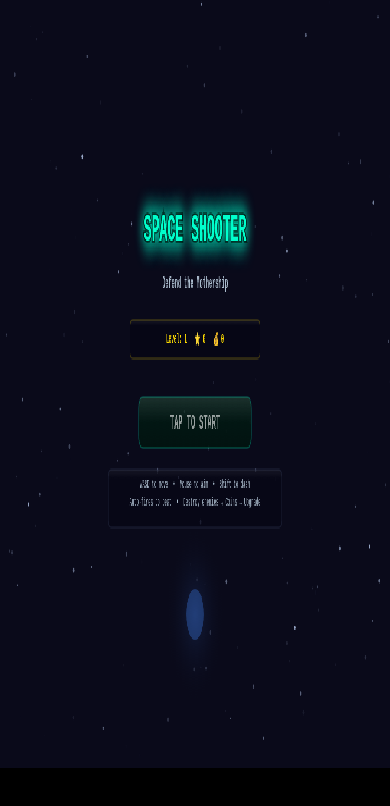
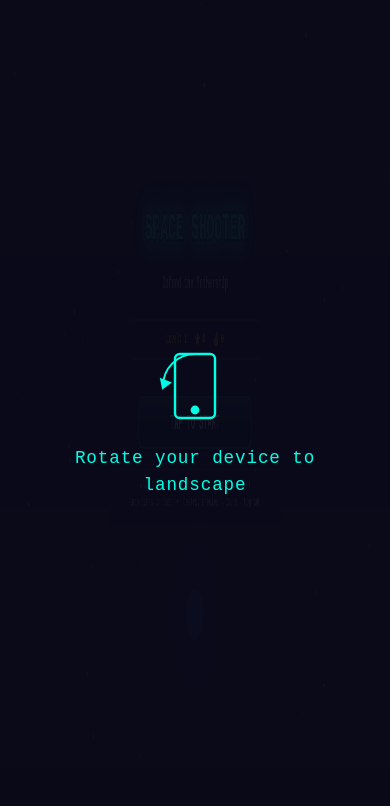
Before and after one commit to sturtz/space-shooter, a website built with Vite: page index.html in a window 390 px wide. Built offline with nearby package versions, Linux system fonts and the light colour scheme.

Commit message:
💥🚀💥💥

```diff
--- a/index.html
+++ b/index.html
@@ -35,9 +35,99 @@
         -webkit-user-select: none;
         user-select: none;
       }
+
+      /* Portrait orientation overlay */
+      #rotate-overlay {
+        display: none;
+        position: fixed;
+        inset: 0;
+        z-index: 99999;
+        background: rgba(10, 10, 26, 0.95);
+        align-items: center;
+        justify-content: center;
+        flex-direction: column;
+        text-align: center;
+        font-family: monospace;
+        color: #00ffe7;
+        max-width: none;
+        max-height: none;
+        aspect-ratio: auto;
+        width: 100vw;
+        height: 100vh;
+        margin: 0;
+        padding: 0;
+      }
+      #rotate-overlay *,
+      #rotate-overlay *::before,
+      #rotate-overlay *::after {
+        max-width: none;
+        max-height: none;
+        aspect-ratio: auto;
+        margin: 0;
+      }
+      #rotate-overlay .rotate-content {
+        display: flex;
+        flex-direction: column;
+        align-items: center;
+        gap: 1.2rem;
+      }
+      #rotate-overlay .rotate-icon {
+        animation: rock 2s ease-in-out infinite;
+      }
+      #rotate-overlay p {
+        font-size: 1.1rem;
+        letter-spacing: 0.05em;
+        max-width: 260px;
+        line-height: 1.5;
+      }
+      @keyframes rock {
+        0%,
+        100% {
+          transform: rotate(0deg);
+        }
+        25% {
+          transform: rotate(-25deg);
+        }
+        75% {
+          transform: rotate(25deg);
+        }
+      }
+      @media screen and (orientation: portrait) and (max-width: 1024px) {
+        #rotate-overlay {
+          display: flex;
+        }
+      }
     </style>
   </head>
   <body>
+    <!-- Portrait orientation overlay -->
+    <div id="rotate-overlay">
+      <div class="rotate-content">
+        <svg
+          class="rotate-icon"
+          viewBox="0 0 100 100"
+          width="80"
+          height="80"
+          fill="none"
+          stroke="#00ffe7"
+          stroke-width="3"
+        >
+          <rect x="25" y="10" width="50" height="80" rx="6" />
+          <circle cx="50" cy="80" r="4" fill="#00ffe7" />
+          <!-- Rotation arrow -->
+          <path
+            d="M10 50 A40 40 0 0 1 50 10"
+            stroke="#00ffe7"
+            stroke-width="2.5"
+            fill="none"
+            stroke-linecap="round"
+          />
+          <polygon points="8,42 10,52 18,46" fill="#00ffe7" />
+        </svg>
+        <p>Rotate your device to landscape</p>
+      </div>
+    </div>
+
     <canvas id="game"></canvas>
     <script type="module" src="/src/main.ts"></script>
   </body>
--- a/src/main.ts
+++ b/src/main.ts
@@ -1,4 +1,22 @@
 import { Game } from "./game/Game";
+
+// Try to lock orientation to landscape on supported devices
+try {
+  const orientation = screen.orientation as any;
+  const lockOrientation =
+    orientation?.lock?.bind(orientation) ??
+    (screen as any).lockOrientation?.bind(screen) ??
+    (screen as any).mozLockOrientation?.bind(screen) ??
+    (screen as any).msLockOrientation?.bind(screen);
+
+  if (lockOrientation) {
+    lockOrientation("landscape").catch(() => {
+      /* not supported or not in fullscreen – overlay handles it */
+    });
+  }
+} catch {
+  /* orientation lock not available */
+}
 
 const canvas = document.getElementById("game") as HTMLCanvasElement;
 if (!canvas) throw new Error("Canvas element not found!");
```
Also changed, not shown: dist/assets/index-BlVQaE49.js (added), dist/assets/index-CAbrl3Ry.js (deleted), dist/index.html.
